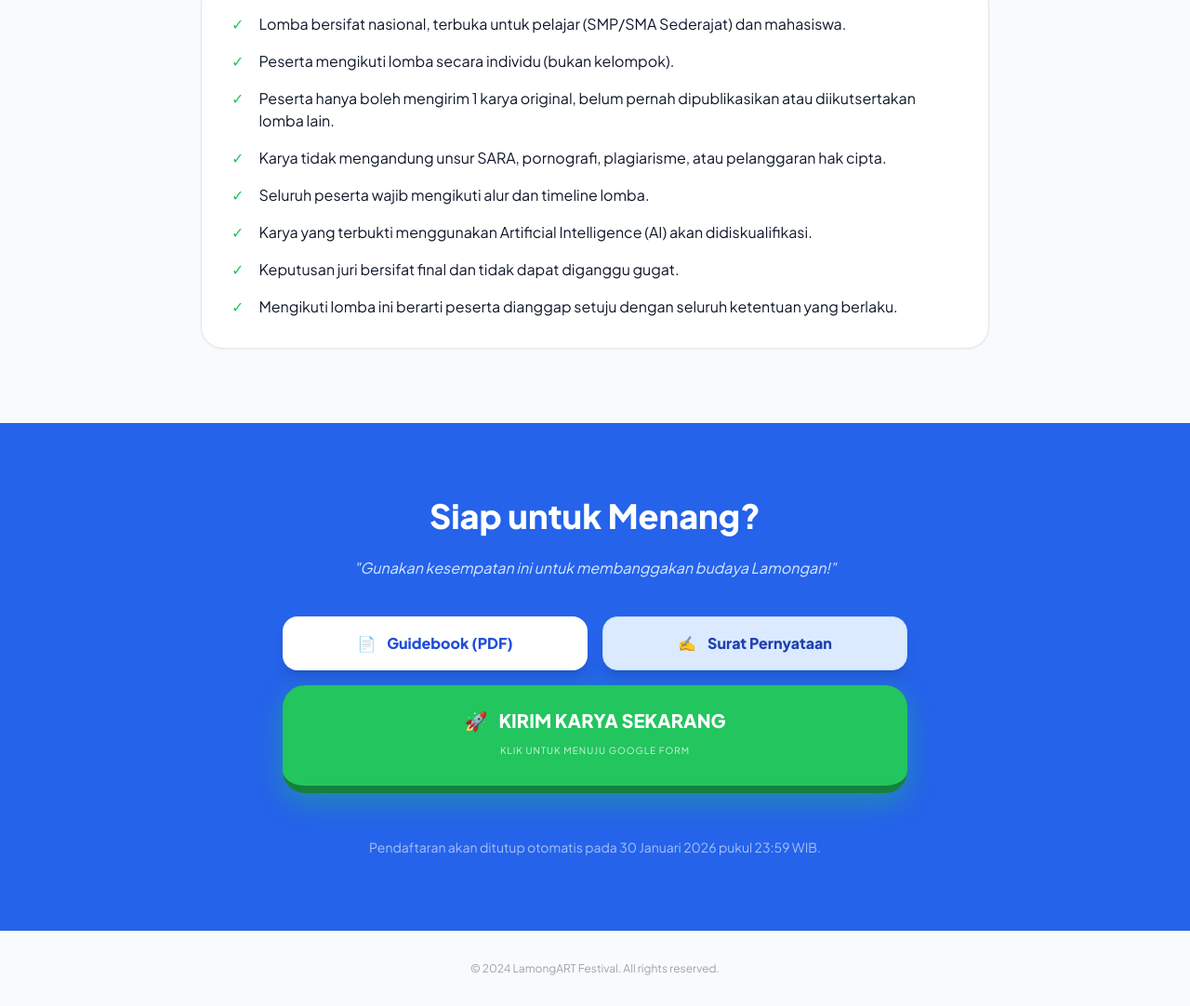
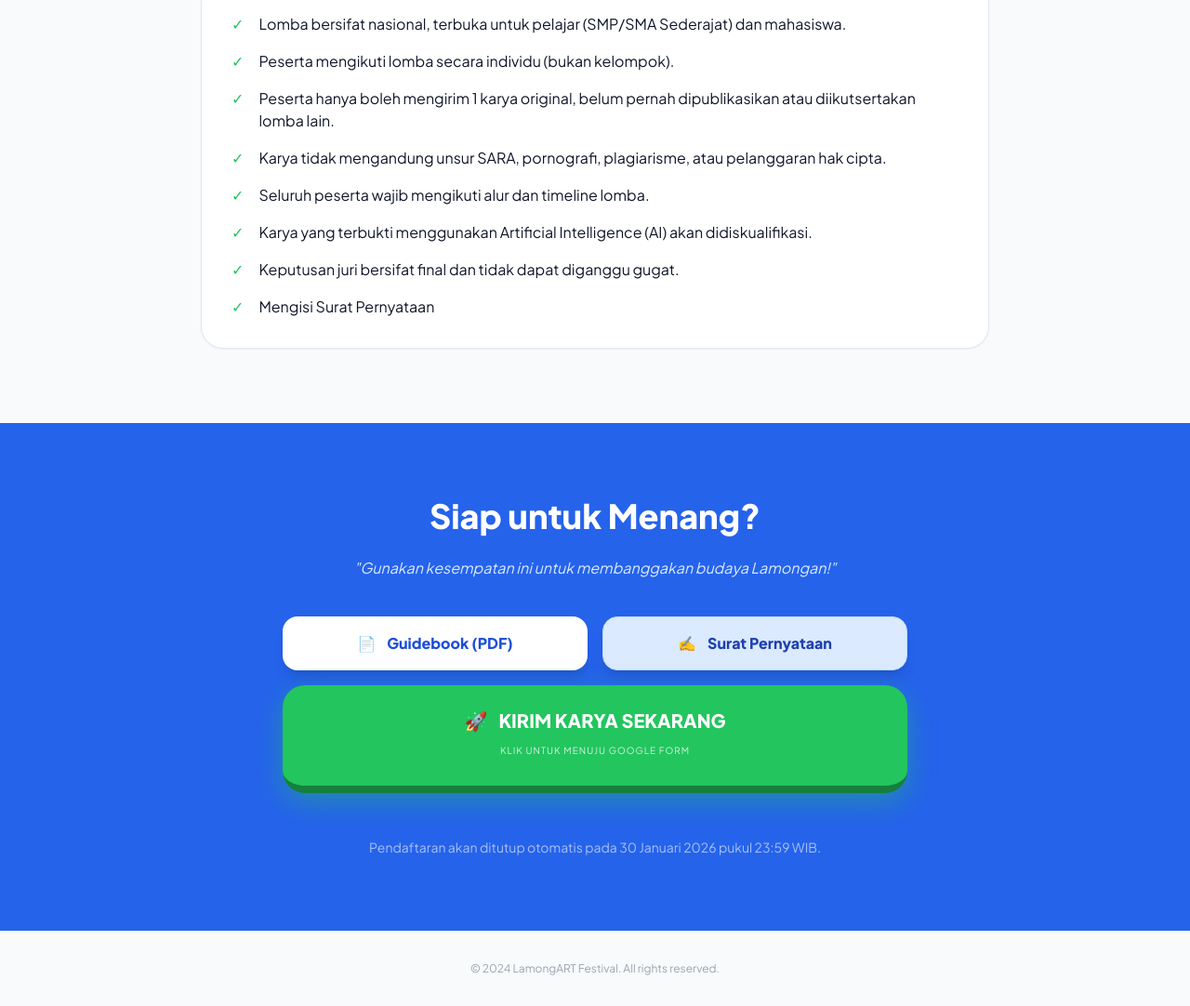
Before and after one commit to HafidzSuhaiby/lamongart-festival, a plain HTML site: page index.html in a window 1280 px wide. Shown: the part 3526-4608 px from the top of the page at 93% size. Drawn offline with nearby package versions, Linux system fonts and the light colour scheme.

Commit message:
update syarat & ketentuan

```diff
--- a/index.html
+++ b/index.html
@@ -163,7 +163,8 @@
                 <li class="flex gap-4"><span class="text-green-500">✓</span><p>Seluruh peserta wajib mengikuti alur dan timeline lomba.</p></li>
                 <li class="flex gap-4"><span class="text-green-500">✓</span><p>Karya yang terbukti menggunakan Artificial Intelligence (AI) akan didiskualifikasi.</p></li>
                 <li class="flex gap-4"><span class="text-green-500">✓</span><p>Keputusan juri bersifat final dan tidak dapat diganggu gugat.</p></li>
-                <li class="flex gap-4"><span class="text-green-500">✓</span><p>Mengikuti lomba ini berarti peserta dianggap setuju dengan seluruh ketentuan yang berlaku.</p></li>
+                <li class="flex gap-4"><span class="text-green-500">✓</span><p>Mengisi Surat Pernyataan</p></li>
+
             </ul>
             </ul>
         </div>
```
